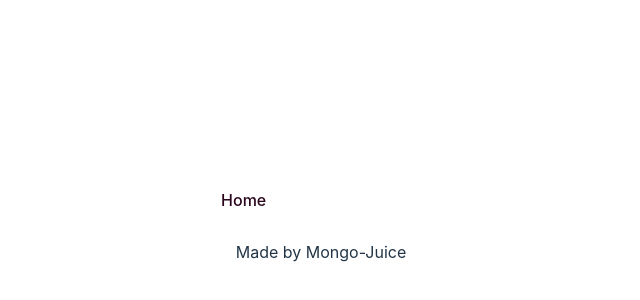
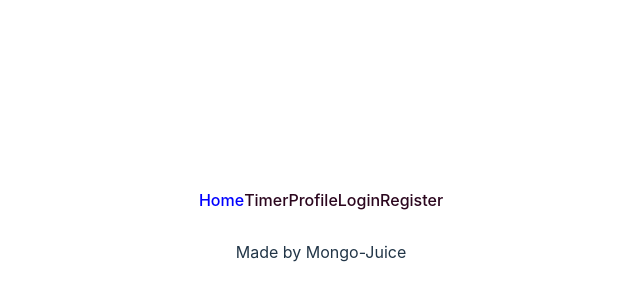
Before and after one commit to SamM71/lap3-project-frontend, a React (Vite) app: page / in a window 1280 px wide. Shown: the part 188-488 px from the top of the page, without its empty margins (319-959 px from the left). Built offline with nearby package versions, Linux system fonts and the light colour scheme.

Commit message:
add timer page to routes

```diff
--- a/src/App.jsx
+++ b/src/App.jsx
@@ -1,7 +1,7 @@
 import React from "react";
 import { Routes, Route } from "react-router-dom";
 import "./App.css";
-import { Home, Profile, Login, Register } from './pages';
+import { Home, Profile, Login, Register, Timer } from './pages';
 import { NavBar } from "./components";
 
 const App = () => {
@@ -13,6 +13,7 @@ const App = () => {
           <Route path="profile" element={<Profile />}/>
           <Route path="login" element={<Login />}/>
           <Route path="register" element={<Register />}/>
+          <Route path="timer" element={<Timer />}/>
         </Route>
       </Routes>
     </>
--- a/src/components/NavBar/index.jsx
+++ b/src/components/NavBar/index.jsx
@@ -1,6 +1,6 @@
 import React from 'react'
 import { NavLink, Outlet } from 'react-router-dom'
-const styles = ({ isActive }) => ({ color: isActive ? '#2B061E' : '#ffffff'});
+const styles = ({ isActive }) => ({ color: isActive ? 'blue' : '#2B061E'});
 
 const NavBar = () => {
   return (
@@ -8,6 +8,7 @@ const NavBar = () => {
       <header>
         <nav>
           <NavLink to="/" style={styles}>Home</NavLink>
+          <NavLink to="/timer" style={styles}>Timer</NavLink>
           <NavLink to="/profile" style={styles}>Profile</NavLink>
           <NavLink to="/login" style={styles}>Login</NavLink>
           <NavLink to="/register" style={styles}>Register</NavLink>
--- /dev/null
+++ b/src/pages/Timer/index.jsx
@@ -0,0 +1,9 @@
+import React from 'react'
+
+const Timer = () => {
+  return (
+    <div>Timer</div>
+  )
+}
+
+export default Timer
--- a/src/pages/index.js
+++ b/src/pages/index.js
@@ -2,3 +2,4 @@ export { default as Home } from './Home'
 export { default as Profile } from './Profile'
 export { default as Login } from './Login'
 export { default as Register } from './Register'
+export { default as Timer } from './Timer'
```
